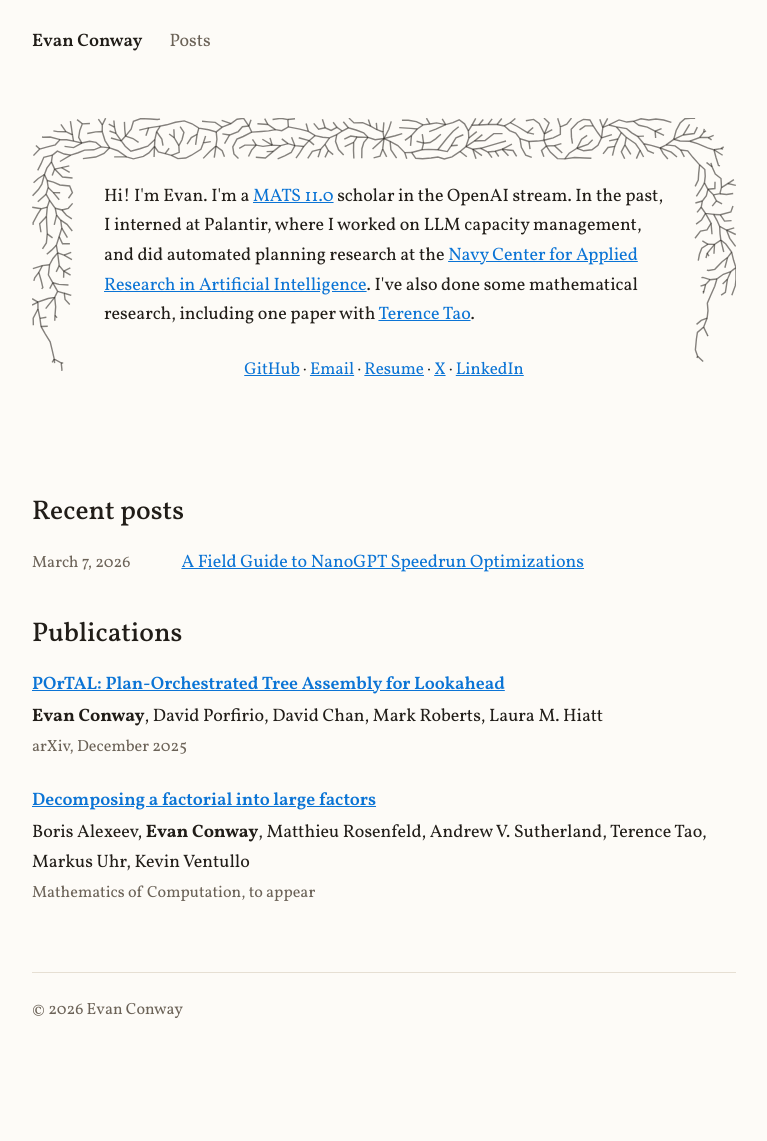
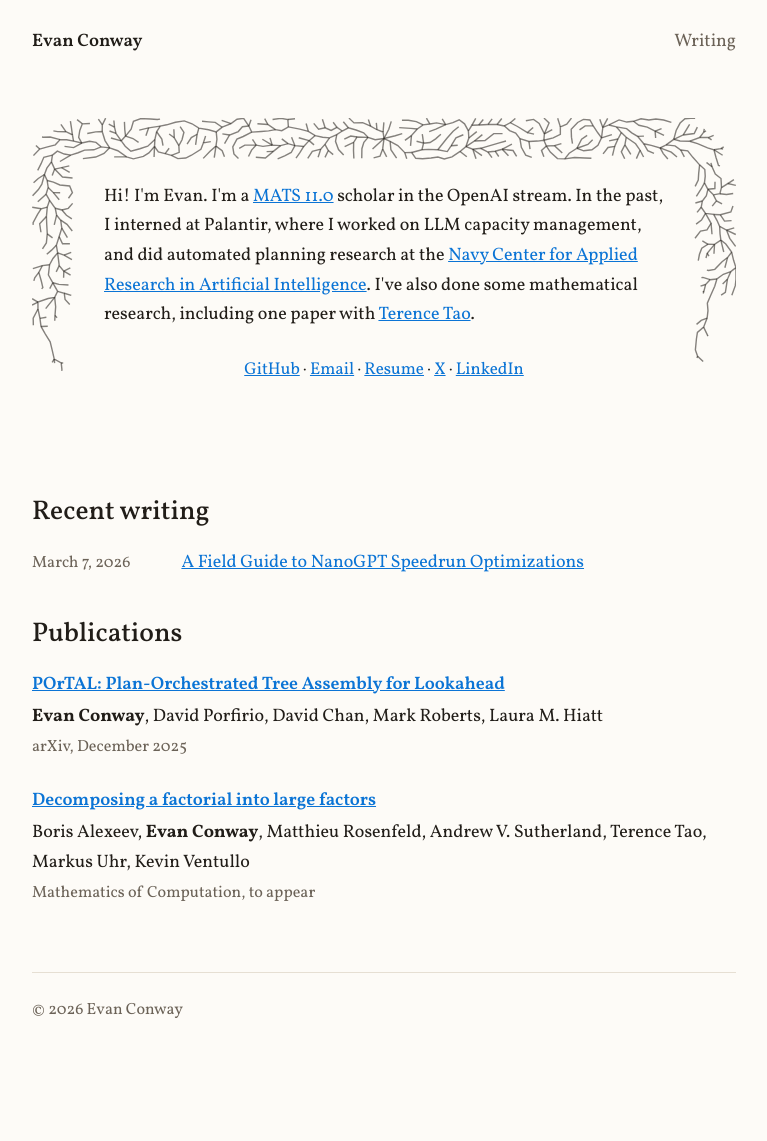
Before and after one commit to evan-conway/evanjayconway.com, a Jekyll site: the page built from index.html, in a window 1280 px wide. Shown: the whole page, without its empty margins (256-1023 px from the left). Built offline with Jekyll 4.4.1, drawn with Linux system fonts in a browser that asks for light colours.

Commit message:
call it writing, and move the nav to the right
"Posts" is blog-software vocabulary; the site reads as essays. The url
stays /posts/, since it is already public.

Co-Authored-By: Claude Opus 5 <noreply@anthropic.com>
Claude-Session: https://claude.ai/code/session_0193TQoBMkomC7HU7sxe4Y7a

```diff
--- a/_includes/header.html
+++ b/_includes/header.html
@@ -17,6 +17,6 @@
     <a href="{{ '/' | relative_url }}">{{ site.title }}</a>
   {% endif %}
   <nav>
-    <a href="{{ '/posts/' | relative_url }}">Posts</a>
+    <a href="{{ '/posts/' | relative_url }}">Writing</a>
   </nav>
 </header>
--- a/assets/css/main.css
+++ b/assets/css/main.css
@@ -373,6 +373,7 @@ td {
 
 .site-header {
   display: flex;
+  justify-content: space-between;
   gap: 1.5em;
   align-items: baseline;
   padding: 1.5em 0 2.5em;
--- a/index.html
+++ b/index.html
@@ -47,7 +47,7 @@ description: Evan Conway — machine learning research. MATS 11.0 scholar in the
   </div>
 </div>
 
-<h2>Recent posts</h2>
+<h2>Recent writing</h2>
 
 <ul class="post-list">
   {% for post in site.posts limit: 5 %}
--- a/posts.html
+++ b/posts.html
@@ -1,6 +1,6 @@
 ---
 layout: page
-title: Posts
+title: Writing
 permalink: /posts/
 ---
 
```
